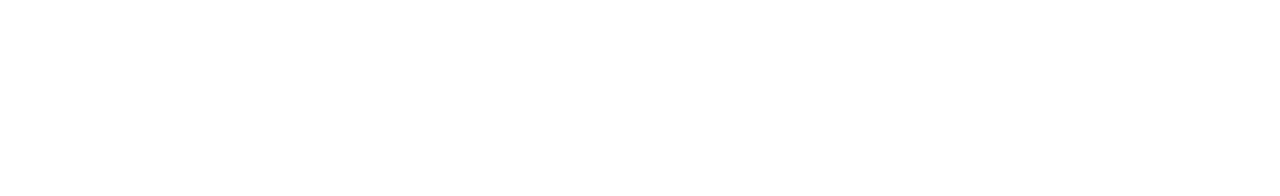
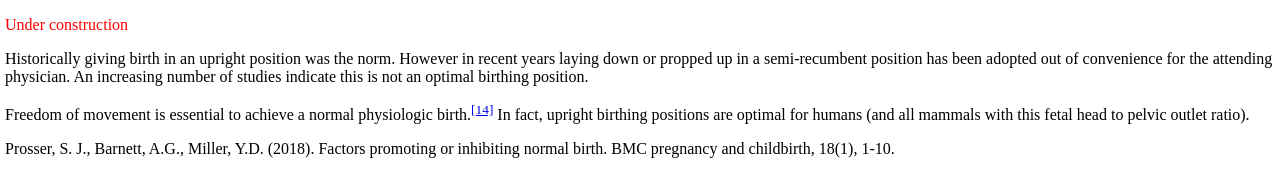
Before and after one commit to badger2013/www-sandbox, a plain HTML site: page index.html in a window 1280 px wide. Drawn offline with Linux system fonts and the light colour scheme.

Commit message:
Update index

```diff
--- a/index.html
+++ b/index.html
@@ -7,8 +7,32 @@
 
 <body>
 
+    <style>
+        body {
+            max-width: 1440px;
+            margin: 0 auto !important;
+        }
+
+        p {
+            padding-left: 5px;
+            padding-right: 5px;
+        }
+    </style>
+
+    <p style="color:red">Under construction</p>
+
+    <p>
+        Historically giving birth in an upright position was the norm. However in recent years laying down or propped up
+        in a semi-recumbent position has been adopted out of convenience for the attending physician. An increasing
+        number of studies indicate this is not an optimal birthing position.
+    </p>
+    <p>
+        Freedom of movement is essential to achieve a normal physiologic birth.<sup><a href="#14">[14]</a></sup> In fact, upright birthing positions
+        are optimal for humans (and all mammals with this fetal head to pelvic outlet ratio).
+    </p>
 
 
+    <p id="14">Prosser, S. J., Barnett, A.G., Miller, Y.D. (2018). Factors promoting or inhibiting normal birth. BMC pregnancy and childbirth, 18(1), 1-10.</p>
 </body>
 
 </html>
```
